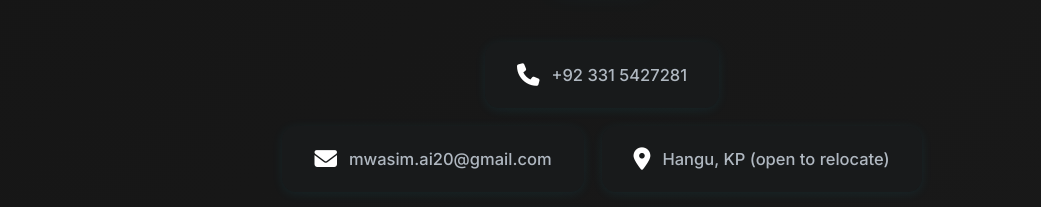
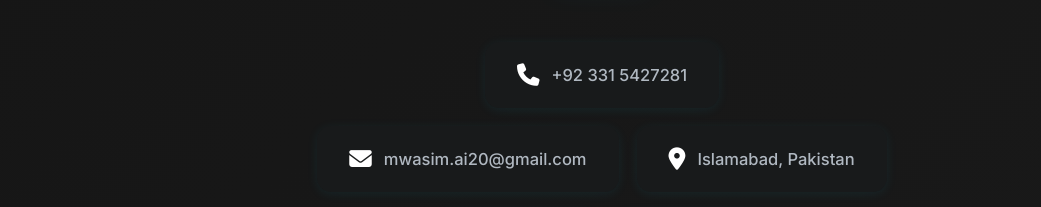
Before and after one commit to WasimOkz/Portfolio, a plain HTML site: page index.html in a window 1280 px wide. Shown: the part 6277-6484 px from the top of the page, without its empty margins (38-1079 px from the left). Drawn offline with Linux system fonts and the light colour scheme.

Commit message:
Update location from Hangu to Islamabad

```diff
--- a/index.html
+++ b/index.html
@@ -1571,7 +1571,7 @@
                         </div>
                         <div class="contact-item">
                             <i class="fas fa-map-marker-alt"></i>
-                            <p>Hangu, KP (open to relocate)</p>
+                            <p>Islamabad, Pakistan</p>
                         </div>
                     </div>
                     <div style="display:flex; justify-content:center; gap:1.2rem; width:100%;">
```
